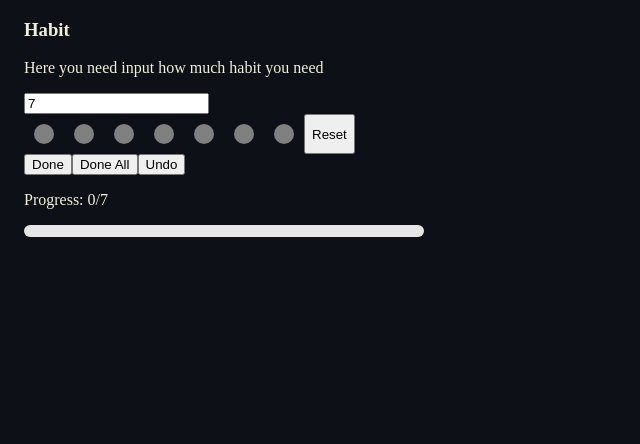
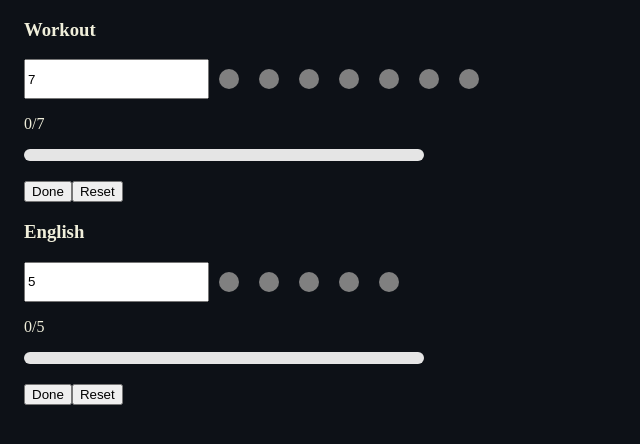
Before and after one commit to Totemy/habit_app, a Vue app in the folder habit-app/: page / in a window 1280 px wide. Shown: the top 444 px of the page, without its empty margins (0-640 px from the left). Built offline with nearby package versions, Linux system fonts and the light colour scheme.

Commit message:
Added list of habits

```diff
--- a/habit-app/src/App.vue
+++ b/habit-app/src/App.vue
@@ -1,11 +1,11 @@
 <script setup lang="ts">
-import HabitCart from './components/HabitCart.vue'
+import HabitList from './components/HabitList.vue'
 </script>
 
 <template>
     <div class="app">
         <div class="container">
-            <HabitCart />
+            <HabitList />
         </div>
     </div>
 </template>
--- a/habit-app/src/components/HabitCart.vue
+++ b/habit-app/src/components/HabitCart.vue
@@ -1,44 +1,42 @@
 <script setup lang="ts">
+import type { Habit } from '../types/Habit'
 import { useHabit } from '../composables/useHabit'
+import HabitItem from './HabitItem.vue'
+
+const props = defineProps<{
+    habit: Habit
+}>()
 
 const {
-    habit,
-    countItems,
     handleClick,
     progressCount,
     progressPercent,
     done,
     reset,
-    doneAll,
-    undo,
-} = useHabit()
+    resizeHabit,
+} = useHabit(props.habit.items)
 </script>
 <template>
-    <div>
-        <h3>Habit</h3>
-        <p>Here you need input how much habit you need</p>
-        <input type="number" v-model="countItems" placeholder="Count items" />
-        <div class="habits">
-            <div
-                v-for="(item, index) in habit"
-                class="habit-item"
-                :class="{ 'habit-item__active': item.isChecked }"
-                @click="handleClick(index)"
-            ></div>
-            <button @click="reset">Reset</button>
-        </div>
-        <button @click="done">Done</button>
-        <button @click="doneAll">Done All</button>
-        <button @click="undo">Undo</button>
-        <p>Progress: {{ progressCount }}</p>
-
-        <div class="progress">
-            <div
-                class="progress-bar"
-                :style="{ width: progressPercent + '%' }"
-            ></div>
-        </div>
+    <h3>{{ habit.title }}</h3>
+    <div class="habits">
+        <input
+            type="number"
+            :value="habit.items.length"
+            @input="resizeHabit(Number($event.target.value))"
+        />
+        <HabitItem
+            v-for="(item, index) in habit.items"
+            :key="index"
+            :item="item"
+            @click="handleClick(index)"
+        />
     </div>
+    <p>{{ progressCount }}</p>
+    <div class="progress">
+        <div class="progress-bar" :style="{ width: progressPercent + '%' }" />
+    </div>
+    <button @click="done">Done</button>
+    <button @click="reset">Reset</button>
 </template>
 <style lang="css" scoped>
 @import '../styles/progress';
@@ -46,15 +44,4 @@ const {
     display: flex;
     flex-wrap: wrap;
 }
-.habit-item {
-    margin: 10px;
-    height: 20px;
-    width: 20px;
-    border-radius: 10px;
-    background-color: gray;
-    flex-shrink: 0;
-}
-.habit-item__active {
-    background-color: greenyellow;
-}
 </style>
--- /dev/null
+++ b/habit-app/src/components/HabitItem.vue
@@ -0,0 +1,28 @@
+<script setup lang="ts">
+import type { HabitItem } from '../types/Habit'
+
+defineProps<{
+    item: HabitItem
+}>()
+defineEmits(['click'])
+</script>
+<template>
+    <div
+        class="habit-item"
+        :class="{ 'habit-item__active': item.isChecked }"
+        @click="$emit('click')"
+    />
+</template>
+<style lang="css" scoped>
+.habit-item {
+    margin: 10px;
+    height: 20px;
+    width: 20px;
+    border-radius: 10px;
+    background-color: gray;
+    flex-shrink: 0;
+}
+.habit-item__active {
+    background-color: greenyellow;
+}
+</style>
--- /dev/null
+++ b/habit-app/src/components/HabitList.vue
@@ -0,0 +1,14 @@
+<script setup lang="ts">
+import { useHabits } from '../composables/useHabits'
+import HabitCart from './HabitCart.vue'
+
+const { habits, addHabit } = useHabits()
+
+addHabit('Workout', 7)
+addHabit('English', 5)
+</script>
+<template>
+    <div>
+        <HabitCart v-for="habit in habits" :key="habit.id" :habit="habit" />
+    </div>
+</template>
--- a/habit-app/src/composables/useHabit.ts
+++ b/habit-app/src/composables/useHabit.ts
@@ -1,55 +1,44 @@
-import { computed, ref, watch } from 'vue'
+import { computed } from 'vue'
 import type { HabitItem } from '../types/Habit'
 import { createHabitItems } from '../utils/createHabitItems'
 
-export function useHabit() {
-    /* ---------------- STATE ---------------- */
-    const habit = ref<HabitItem[]>(createHabitItems(7))
-    const countItems = ref(habit.value.length)
-
+export function useHabit(habit: HabitItem[]) {
     /* ---------------- GETTERS ---------------- */
 
     const checkedCount = computed(() => {
-        return habit.value.filter((i) => i.isChecked).length
+        return habit.filter((i) => i.isChecked).length
     })
 
     const progressCount = computed(() => {
-        return `${checkedCount.value}/${habit.value.length}`
+        return `${checkedCount.value}/${habit.length}`
     })
 
     const progressPercent = computed(() => {
-        return (checkedCount.value / habit.value.length) * 100
+        return (checkedCount.value / habit.length) * 100
+    })
+
+    const isCompleted = computed(() => {
+        return checkedCount.value == habit.length
     })
 
     /* ---------------- ACTIONS ---------------- */
 
-    watch(countItems, (newCount) => {
-        // use resizeHabit instead watch function ??
-        const currentLength = habit.value.length
-
-        if (newCount > currentLength) {
-            habit.value.push(...createHabitItems(newCount - currentLength))
-        } else if (newCount < currentLength) {
-            habit.value.splice(newCount)
-        }
-    })
-
     const reset = () => {
-        habit.value.forEach((element) => (element.isChecked = false))
+        habit.forEach((element) => (element.isChecked = false))
     }
 
     const handleClick = (index: number) => {
-        habit.value[index].isChecked = !habit.value[index]?.isChecked
+        habit[index].isChecked = !habit[index].isChecked
     }
 
     // checked only after last checked
     const done = () => {
-        if (!habit.value.length) return
+        if (!habit.length) return
 
         let lastCheckedIndex = -1
 
-        for (let i = habit.value.length - 1; i >= 0; i--) {
-            if (habit.value[i].isChecked) {
+        for (let i = habit.length - 1; i >= 0; i--) {
+            if (habit[i].isChecked) {
                 lastCheckedIndex = i
                 break
             }
@@ -57,36 +46,47 @@ export function useHabit() {
 
         const nextIndex = lastCheckedIndex === -1 ? 0 : lastCheckedIndex + 1
 
-        if (nextIndex < habit.value.length) {
-            habit.value[nextIndex].isChecked = true
+        if (nextIndex < habit.length) {
+            habit[nextIndex].isChecked = true
         }
     }
 
     // checked all habit in pull
     const doneSuccessively = () => {
-        const index = habit.value.findIndex((i) => !i.isChecked)
+        const index = habit.findIndex((i) => !i.isChecked)
 
         if (index !== -1) {
-            habit.value[index].isChecked = true
+            habit[index].isChecked = true
         }
     }
 
     const doneAll = () => {
-        habit.value.forEach((item) => {
+        habit.forEach((item) => {
             item.isChecked = true
         })
     }
 
     const undo = () => {
-        const index = habit.value.map((i) => i.isChecked).lastIndexOf(true)
+        const index = habit.map((i) => i.isChecked).lastIndexOf(true)
 
         if (index !== -1) {
-            habit.value[index].isChecked = false
+            habit[index].isChecked = false
         }
     }
+
+    const resizeHabit = (newCount: number) => {
+        const currentLength = habit.length
+
+        if (newCount > currentLength) {
+            habit.push(...createHabitItems(newCount - currentLength))
+        }
+        if (newCount < currentLength) {
+            habit.splice(newCount)
+        }
+    }
+
     return {
-        habit,
-        countItems,
+        isCompleted,
         handleClick,
         done,
         doneAll,
@@ -95,5 +95,6 @@ export function useHabit() {
         progressCount,
         reset,
         undo,
+        resizeHabit,
     }
 }
--- /dev/null
+++ b/habit-app/src/composables/useHabits.ts
@@ -0,0 +1,21 @@
+import { ref } from 'vue'
+import type { Habit } from '../types/Habit'
+import { createHabit } from '../utils/createHabit'
+
+export function useHabits() {
+    const habits = ref<Habit[]>([])
+
+    const addHabit = (title: string, count: number) => {
+        habits.value.push(createHabit(title, count))
+    }
+
+    const removeHabit = (id: string) => {
+        habits.value = habits.value.filter((h) => h.id !== id)
+    }
+
+    return {
+        habits,
+        addHabit,
+        removeHabit,
+    }
+}
--- a/habit-app/src/types/Habit.ts
+++ b/habit-app/src/types/Habit.ts
@@ -2,6 +2,7 @@ export interface HabitItem {
     isChecked: boolean
 }
 export interface Habit {
+    id: string
     title: string
     items: HabitItem[]
 }
--- /dev/null
+++ b/habit-app/src/utils/createHabit.ts
@@ -0,0 +1,8 @@
+import type { Habit } from '../types/Habit'
+import { createHabitItems } from './createHabitItems'
+
+export const createHabit = (title: string, count: number): Habit => ({
+    id: crypto.randomUUID(),
+    title,
+    items: createHabitItems(count),
+})
```
Also changed, not shown: habit-app/src/components/HelloWorld.vue (deleted, +0 -41 lines).
